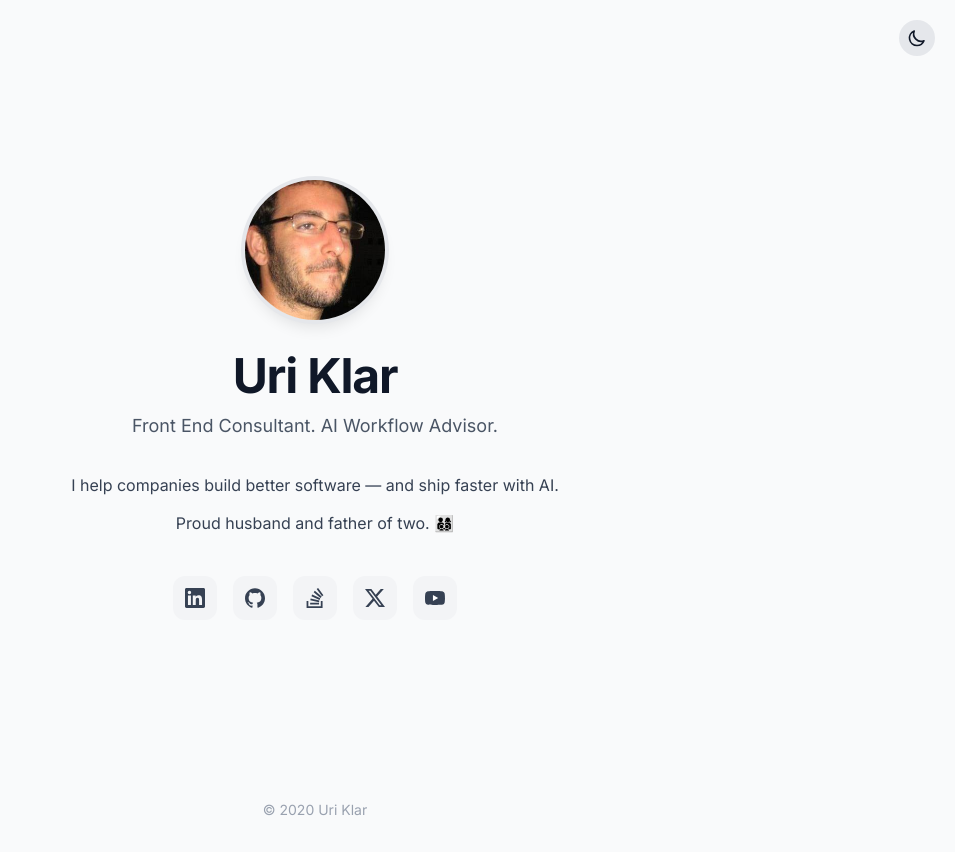
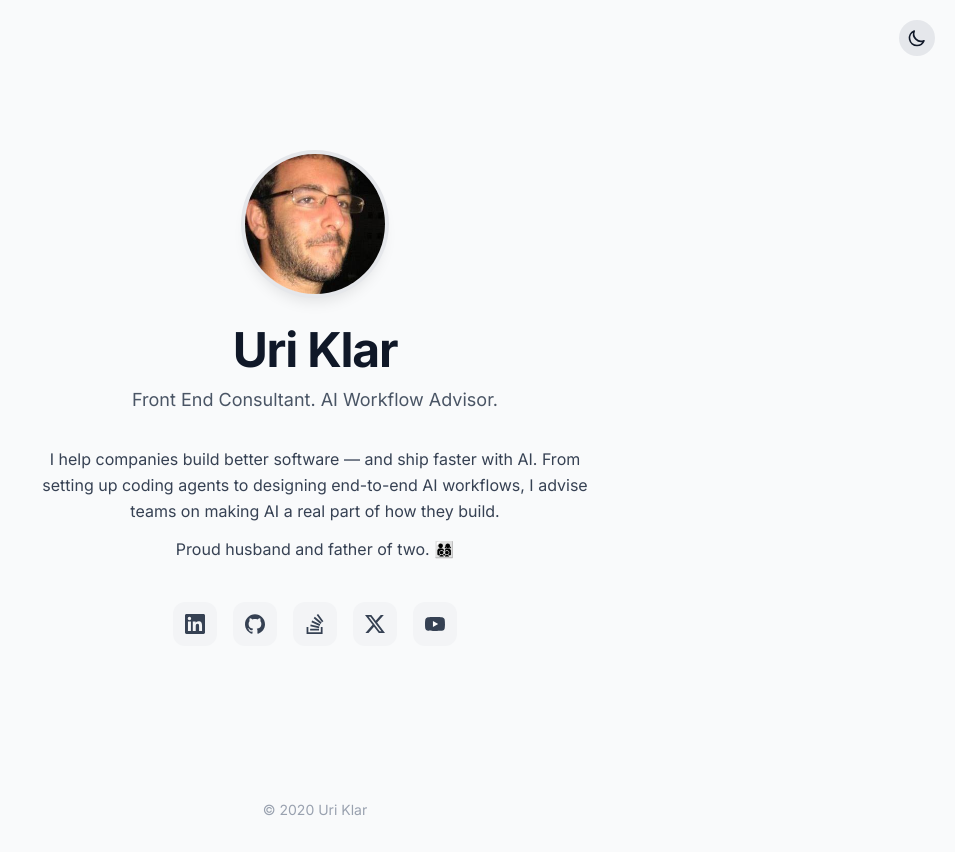
Before and after one commit to uriklar/uriklar-next, a Next.js app: page / in a window 1280 px wide. Shown: the whole page, without its empty margins (325-1280 px from the left). Built offline with nearby package versions, Linux system fonts and the light colour scheme.

Commit message:
Expand bio copy

```diff
--- a/app/page.jsx
+++ b/app/page.jsx
@@ -122,6 +122,8 @@ export default function Home() {
           <div className="animate-fade-in-delay-3 space-y-3 text-gray-700 dark:text-gray-300 mb-10 text-base leading-relaxed">
             <p>
               I help companies build better software &mdash; and ship faster with AI.
+              From setting up coding agents to designing end-to-end AI workflows,
+              I advise teams on making AI a real part of how they build.
             </p>
             <p>
               Proud husband and father of two. 👨‍👩‍👦‍👦
```
Also changed, not shown: 3 other files (tests, documents, lock files or other folders).
